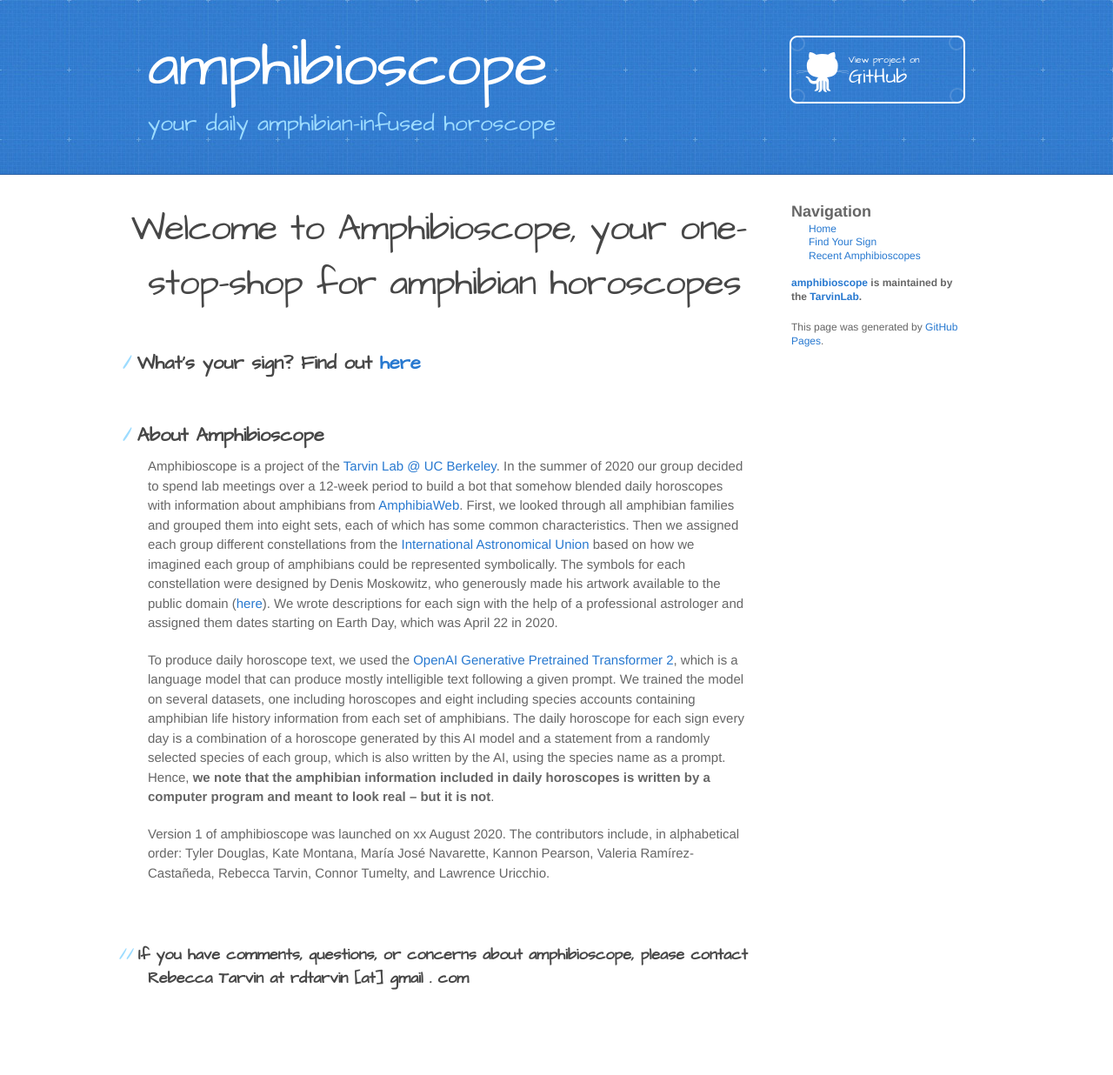
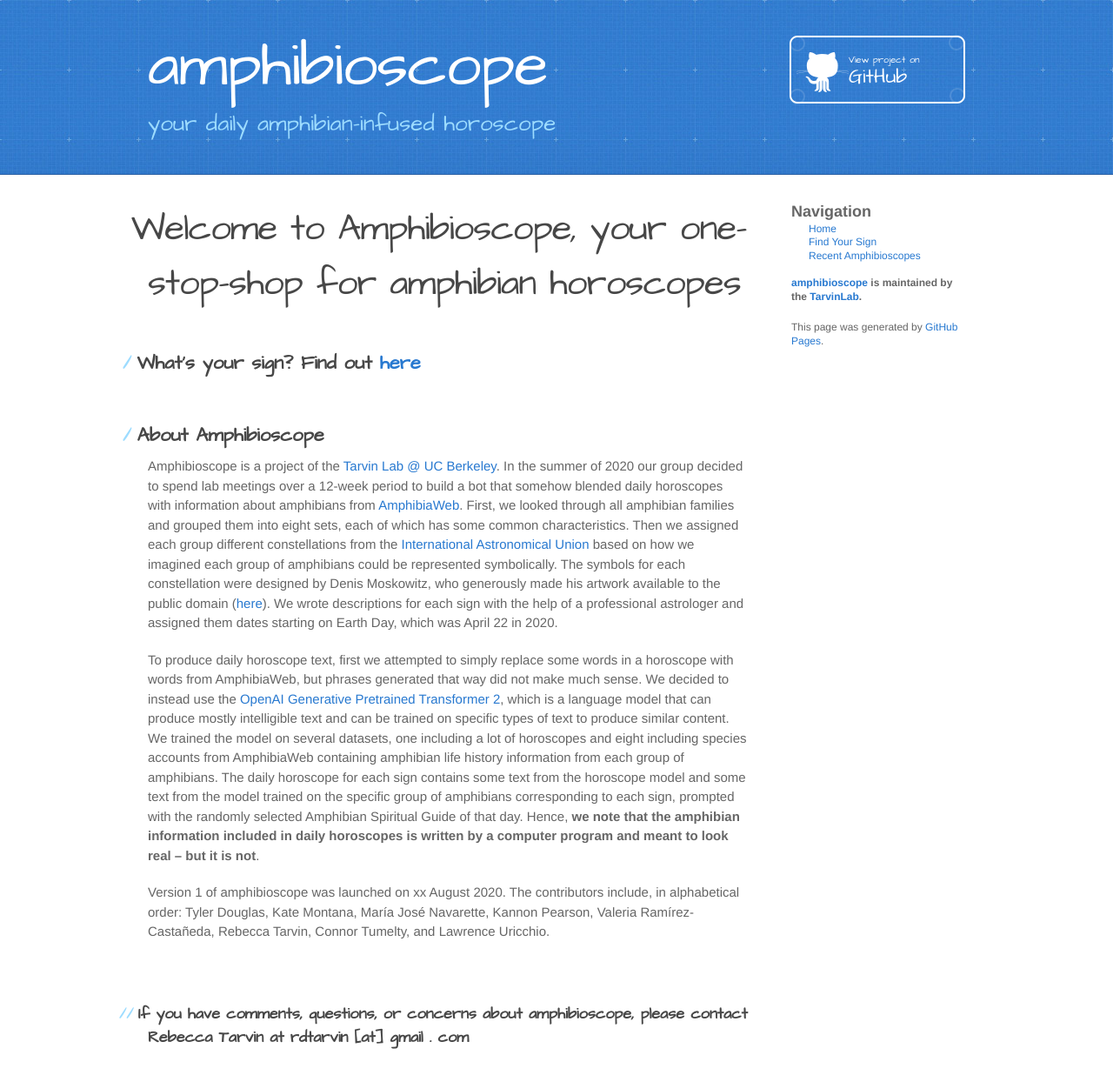
Before and after one commit to TarvinLab/amphibioscope, a Jekyll site: the page built from index.md, in a window 1280 px wide. Shown: the whole page at 87% size. Built offline with Jekyll 4.4.1, drawn with Linux system fonts in a browser that asks for light colours; our own code applies the rules of GitHub Pages for plain Markdown files; before the commit the page ends 1169 px from its top, so only the background shows below that.

Commit message:
updating homepage

```diff
--- a/index.md
+++ b/index.md
@@ -16,7 +16,7 @@
 
 Amphibioscope is a project of the [Tarvin Lab @ UC Berkeley](https://www.tarvinlab.org). In the summer of 2020 our group decided to spend lab meetings over a 12-week period to build a bot that somehow blended daily horoscopes with information about amphibians from [AmphibiaWeb](https://www.amphibiaweb.org). First, we looked through all amphibian families and grouped them into eight sets, each of which has some common characteristics. Then we assigned each group different constellations from the [International Astronomical Union](https://www.iau.org/public/themes/constellations/) based on how we imagined each group of amphibians could be represented symbolically. The symbols for each constellation were designed by Denis Moskowitz, who generously made his artwork available to the public domain ([here](https://www.suberic.net/~dmm/astro/constellations.html)). We wrote descriptions for each sign with the help of a professional astrologer and assigned them dates starting on Earth Day, which was April 22 in 2020.
 
-To produce daily horoscope text, we used the [OpenAI Generative Pretrained Transformer 2](https://openai.com/blog/better-language-models/), which is a language model that can produce mostly intelligible text following a given prompt. We trained the model on several datasets, one including horoscopes and eight including species accounts containing amphibian life history information from each set of amphibians. The daily horoscope for each sign every day is a combination of a horoscope generated by this AI model and a statement from a randomly selected species of each group, which is also written by the AI, using the species name as a prompt. Hence, **we note that the amphibian information included in daily horoscopes is written by a computer program and meant to look real -- but it is not**.
+To produce daily horoscope text, first we attempted to simply replace some words in a horoscope with words from AmphibiaWeb, but phrases generated that way did not make much sense. We decided to instead use the [OpenAI Generative Pretrained Transformer 2](https://openai.com/blog/better-language-models/), which is a language model that can produce mostly intelligible text and can be trained on specific types of text to produce similar content. We trained the model on several datasets, one including a lot of horoscopes and eight including species accounts from AmphibiaWeb containing amphibian life history information from each group of amphibians. The daily horoscope for each sign contains some text from the horoscope model and some text from the model trained on the specific group of amphibians corresponding to each sign, prompted with the randomly selected Amphibian Spiritual Guide of that day. Hence, **we note that the amphibian information included in daily horoscopes is written by a computer program and meant to look real -- but it is not**.
 
 Version 1 of amphibioscope was launched on xx August 2020. The contributors include, in alphabetical order: Tyler Douglas, Kate Montana, María José Navarette, Kannon Pearson, Valeria Ramírez-Castañeda, Rebecca Tarvin, Connor Tumelty, and Lawrence Uricchio.
 <br/><br/><br/>
```
